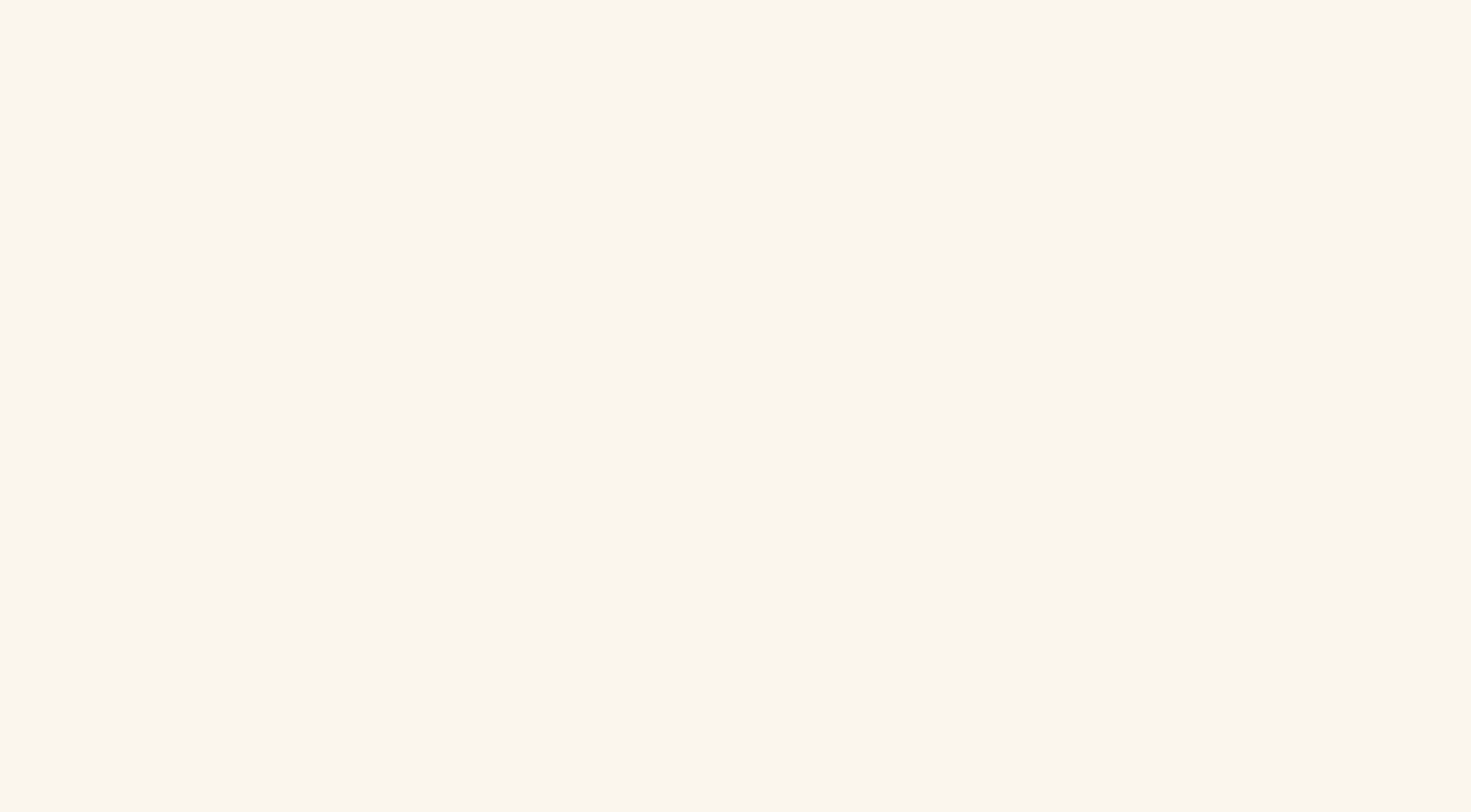
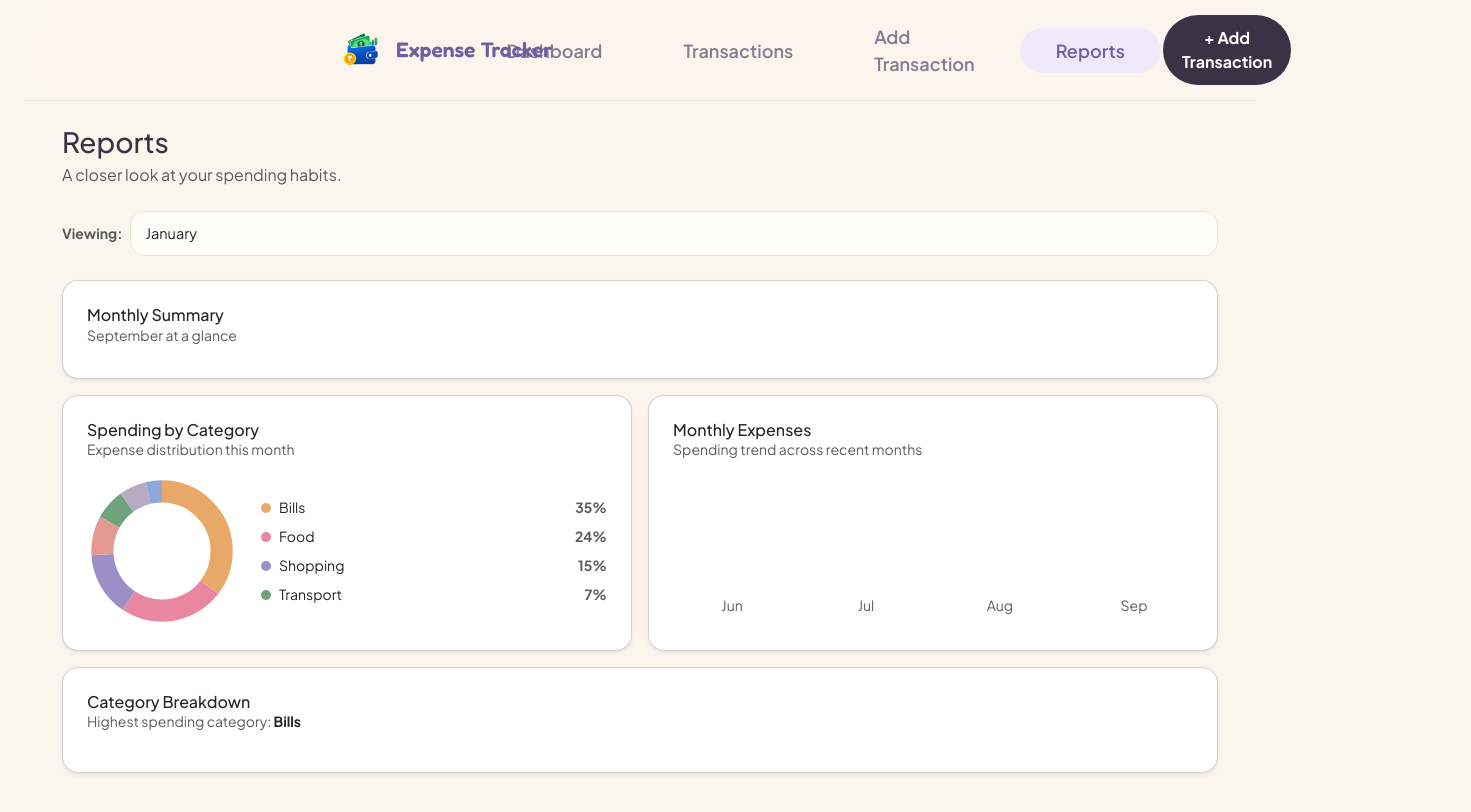
Before and after one commit to nischalpraj/Expense-Tracker, a React (Vite) app: page /reports in a window 1280 px wide. Before the commit this address had no page. Shown: the top 812 px of the page, 1471 px wide, since content can reach past the window. Built offline with nearby package versions, Linux system fonts and the light colour scheme.

Commit message:
Report page

```diff
--- a/src/MyRoute.jsx
+++ b/src/MyRoute.jsx
@@ -4,6 +4,7 @@ import Layout from './pages/Layout'
 import Dashboard from './pages/Dashbaord'
 import Transactions from './pages/Transactions'
 import AddTransactions from './pages/AddTransactions'
+import Reports from './pages/Reports'
 
 const MyRoute = () => {
   return (
@@ -15,7 +16,7 @@ const MyRoute = () => {
                       <Route index element={<Dashboard />}></Route>
                       <Route path='transactions' element={<Transactions />} />
                       <Route path='addtransactions' element={<AddTransactions/>}/>
-
+                      <Route path='reports' element={<Reports/>}/>
 
             </Route>
           </Routes>
--- /dev/null
+++ b/src/pages/Reports.jsx
@@ -0,0 +1,258 @@
+import React from "react";
+
+const Reports = () => {
+  return (
+    <>
+      <div className="container py-4" style={{ maxWidth: "1180px" }}>
+        <div className="mb-4">
+          <h1 className="h3 mb-1">Reports</h1>
+          <p className="text-muted mb-0">
+            A closer look at your spending habits.
+          </p>
+        </div>
+
+        <div className="d-flex align-items-center gap-2 mb-4">
+          <span className="fw-bold small text-muted">Viewing:</span>
+
+          <select className="form-select month-select" id="monthSelect">
+            <option value="Jan">January</option>
+            <option value="Feb">February</option>
+            <option value="March">March</option>
+            <option value="Apr">April</option>
+            <option value="May">May</option>
+            <option value="Jun">June</option>
+            <option value="Jul">July</option>
+            <option value="Aug">August</option>
+            <option value="Sep" defaultValue="Sep">
+              September
+            </option>
+            <option value="Oct">October</option>
+            <option value="Nov">November</option>
+            <option valule="Dec">December</option>
+          </select>
+        </div>
+
+        <div className="card rounded-4 shadow-sm mb-3">
+          <div className="card-body p-4">
+            <h2 className="h6 mb-0">Monthly Summary</h2>
+
+            <p className="text-muted small mb-3">September at a glance</p>
+
+            <div
+              className="row row-cols-2 row-cols-md-3 row-cols-lg-6 g-2"
+              id="monthSummaryGrid"></div>
+          </div>
+        </div>
+
+        <div className="row g-3 mb-3">
+          {/* Spending by Category */}
+          <div className="col-lg-6">
+            <div className="card rounded-4 shadow-sm h-100">
+              <div className="card-body p-4">
+                <h2 className="h6 mb-0">Spending by Category</h2>
+
+                <p className="text-muted small mb-3">
+                  Expense distribution this month
+                </p>
+
+                <div className="d-flex align-items-center gap-4 flex-wrap">
+                  <svg
+                    width="150"
+                    height="150"
+                    viewBox="0 0 176 176"
+                    className="flex-shrink-0">
+                    <circle
+                      cx="88"
+                      cy="88"
+                      r="70"
+                      fill="none"
+                      stroke="var(--border)"
+                      strokeWidth="26"
+                    />
+
+                    <g transform="rotate(-90 88 88)">
+                      <circle
+                        cx="88"
+                        cy="88"
+                        r="70"
+                        fill="none"
+                        stroke="#E8A968"
+                        strokeWidth="26"
+                        strokeDasharray="155.2 439.8"
+                        strokeDashoffset="0"
+                      />
+
+                      <circle
+                        cx="88"
+                        cy="88"
+                        r="70"
+                        fill="none"
+                        stroke="#E8879F"
+                        strokeWidth="26"
+                        strokeDasharray="105.7 439.8"
+                        strokeDashoffset="-155.2"
+                      />
+
+                      <circle
+                        cx="88"
+                        cy="88"
+                        r="70"
+                        fill="none"
+                        stroke="#9C8FC7"
+                        strokeWidth="26"
+                        strokeDasharray="64.1 439.8"
+                        strokeDashoffset="-260.9"
+                      />
+
+                      <circle
+                        cx="88"
+                        cy="88"
+                        r="70"
+                        fill="none"
+                        stroke="#E39A93"
+                        strokeWidth="26"
+                        strokeDasharray="39.7 439.8"
+                        strokeDashoffset="-325"
+                      />
+
+                      <circle
+                        cx="88"
+                        cy="88"
+                        r="70"
+                        fill="none"
+                        stroke="#6FA37A"
+                        strokeWidth="26"
+                        strokeDasharray="30.5 439.8"
+                        strokeDashoffset="-364.7"
+                      />
+
+                      <circle
+                        cx="88"
+                        cy="88"
+                        r="70"
+                        fill="none"
+                        stroke="#B7ABC4"
+                        strokeWidth="26"
+                        strokeDasharray="27.5 439.8"
+                        strokeDashoffset="-395.2"
+                      />
+
+                      <circle
+                        cx="88"
+                        cy="88"
+                        r="70"
+                        fill="none"
+                        stroke="#8FA8D9"
+                        strokeWidth="26"
+                        strokeDasharray="17.1 439.8"
+                        strokeDashoffset="-422.7"
+                      />
+                    </g>
+                  </svg>
+
+                  <ul
+                    className="list-unstyled flex-grow-1 mb-0"
+                    style={{ minWidth: "160px" }}>
+                    <li className="d-flex justify-content-between small mb-2">
+                      <span>
+                        <span
+                          className="dot me-2"
+                          style={{ background: "#E8A968" }}></span>
+                        Bills
+                      </span>
+
+                      <span className="text-muted fw-bold">35%</span>
+                    </li>
+
+                    <li className="d-flex justify-content-between small mb-2">
+                      <span>
+                        <span
+                          className="dot me-2"
+                          style={{ background: "#E8879F" }}></span>
+                        Food
+                      </span>
+
+                      <span className="text-muted fw-bold">24%</span>
+                    </li>
+
+                    <li className="d-flex justify-content-between small mb-2">
+                      <span>
+                        <span
+                          className="dot me-2"
+                          style={{ background: "#9C8FC7" }}></span>
+                        Shopping
+                      </span>
+
+                      <span className="text-muted fw-bold">15%</span>
+                    </li>
+
+                    <li className="d-flex justify-content-between small mb-0">
+                      <span>
+                        <span
+                          className="dot me-2"
+                          style={{ background: "#6FA37A" }}></span>
+                        Transport
+                      </span>
+
+                      <span className="text-muted fw-bold">7%</span>
+                    </li>
+                  </ul>
+                </div>
+              </div>
+            </div>
+          </div>
+
+          {/* Monthly Expenses */}
+          <div className="col-lg-6">
+            <div className="card rounded-4 shadow-sm h-100">
+              <div className="card-body p-4">
+                <h2 className="h6 mb-0">Monthly Expenses</h2>
+
+                <p className="text-muted small mb-3">
+                  Spending trend across recent months
+                </p>
+
+                <div className="bar-chart">
+                  <div className="bar-group">
+                    <div className="bar" style={{ height: "48%" }}></div>
+                    <small className="text-muted">Jun</small>
+                  </div>
+
+                  <div className="bar-group">
+                    <div className="bar" style={{ height: "56%" }}></div>
+                    <small className="text-muted">Jul</small>
+                  </div>
+
+                  <div className="bar-group">
+                    <div className="bar" style={{ height: "31%" }}></div>
+                    <small className="text-muted">Aug</small>
+                  </div>
+
+                  <div className="bar-group">
+                    <div className="bar" style={{ height: "32%" }}></div>
+                    <small className="text-muted">Sep</small>
+                  </div>
+                </div>
+              </div>
+            </div>
+          </div>
+        </div>
+
+        {/* Category Breakdown */}
+        <div className="card rounded-4 shadow-sm">
+          <div className="card-body p-4">
+            <h2 className="h6 mb-0">Category Breakdown</h2>
+
+            <p className="text-muted small mb-3">
+              Highest spending category: <b className="text-dark">Bills</b>
+            </p>
+
+            <div id="catBreakdownList"></div>
+          </div>
+        </div>
+      </div>
+    </>
+  );
+};
+
+export default Reports;
```
Also changed, not shown: src/pages/Report.css (added).
